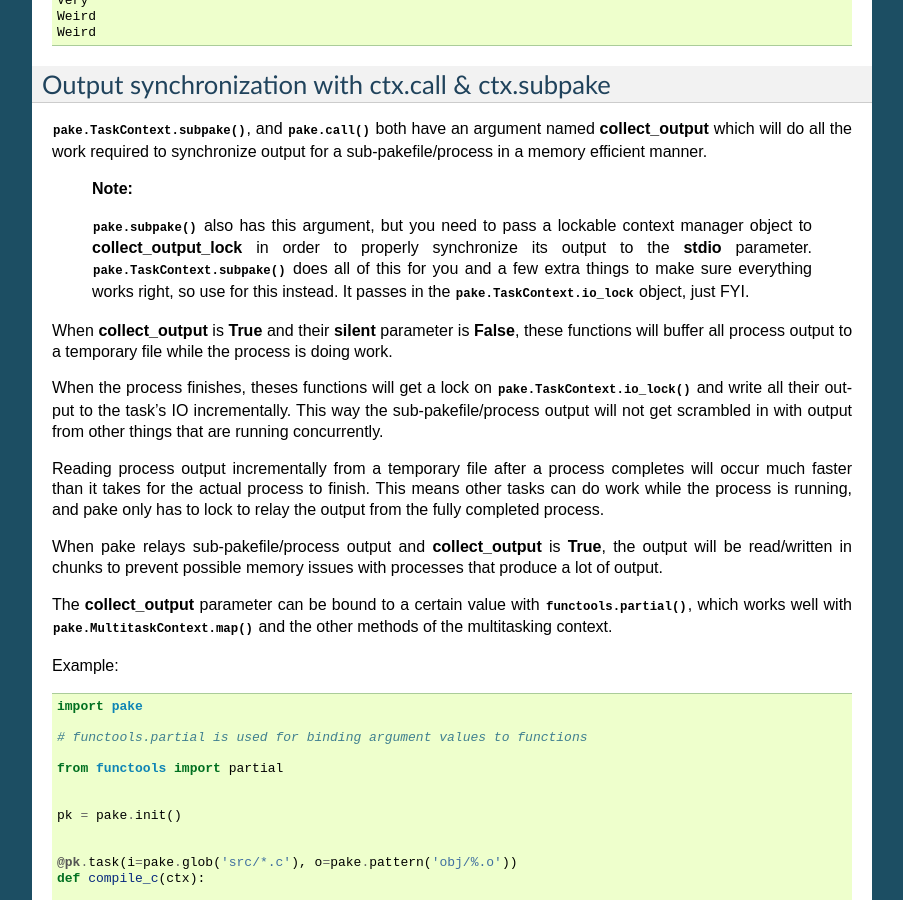
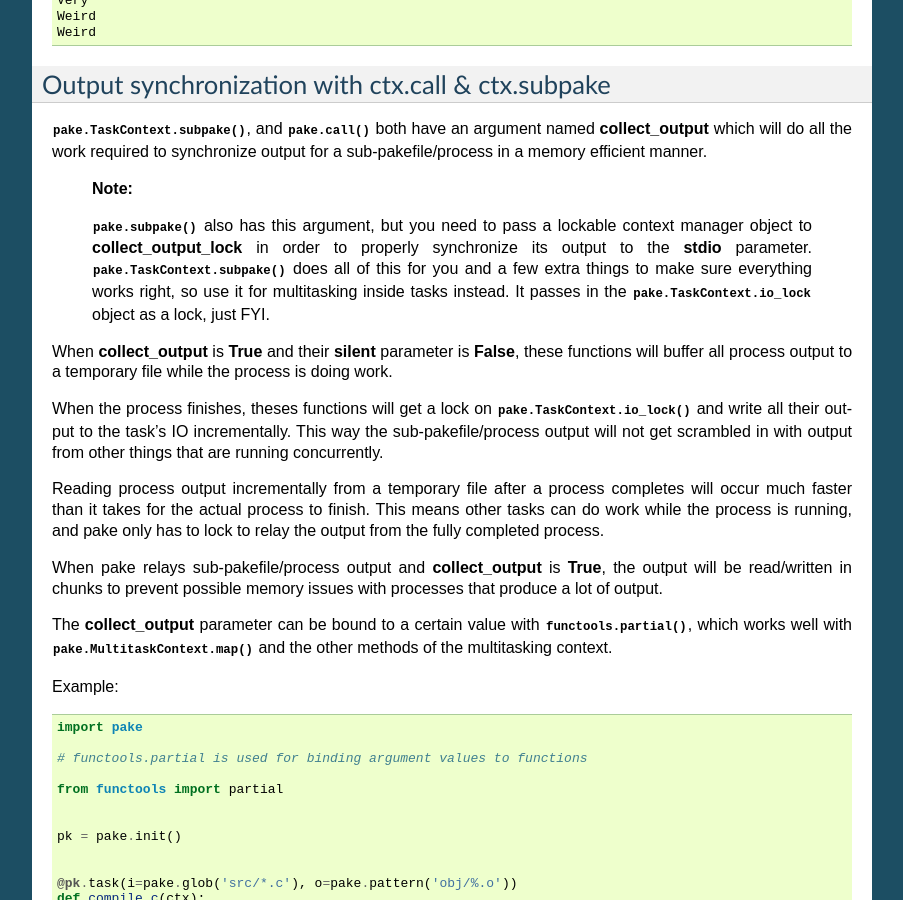
Before and after one commit to Teriks/pake, a Sphinx documentation site: the page built from docs/source/multitasking.rst, in a window 1280 px wide and 900 px high, scrolled down 2916 px. Shown: the whole window, without its empty margins (198-1101 px from the left). Built offline with Sphinx 7.4.7, drawn with Linux system fonts in a browser that asks for light colours.

Commit message:
Documentation rewording in multitasking.rst

```diff
--- a/docs/source/multitasking.rst
+++ b/docs/source/multitasking.rst
@@ -202,8 +202,8 @@ for a sub-pakefile/process in a memory efficient manner.
     :py:meth:`pake.subpake` also has this argument, but you need to pass a lockable context manager object to
     **collect_output_lock** in order to properly synchronize its output to the **stdio** parameter.
     :py:meth:`pake.TaskContext.subpake` does all of this for you and a few extra things to make sure
-    everything works right, so use for this instead.  It passes in the :py:attr:`pake.TaskContext.io_lock`
-    object, just FYI.
+    everything works right, so use it for multitasking inside tasks instead.  It passes in the
+    :py:attr:`pake.TaskContext.io_lock` object as a lock, just FYI.
 
 When **collect_output** is **True** and their **silent** parameter is **False**,
 these functions will buffer all process output to a temporary file while the process is doing work.
```
